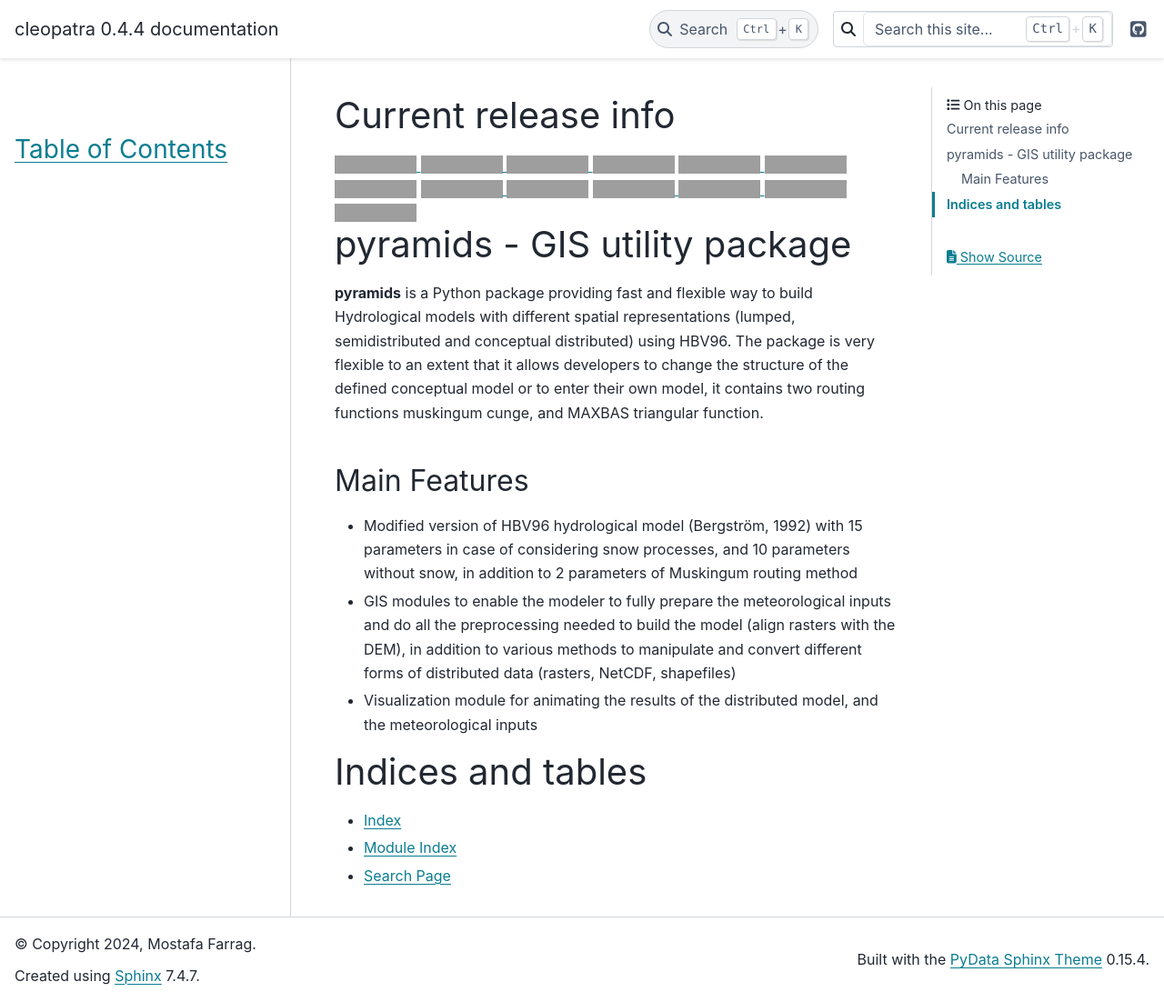
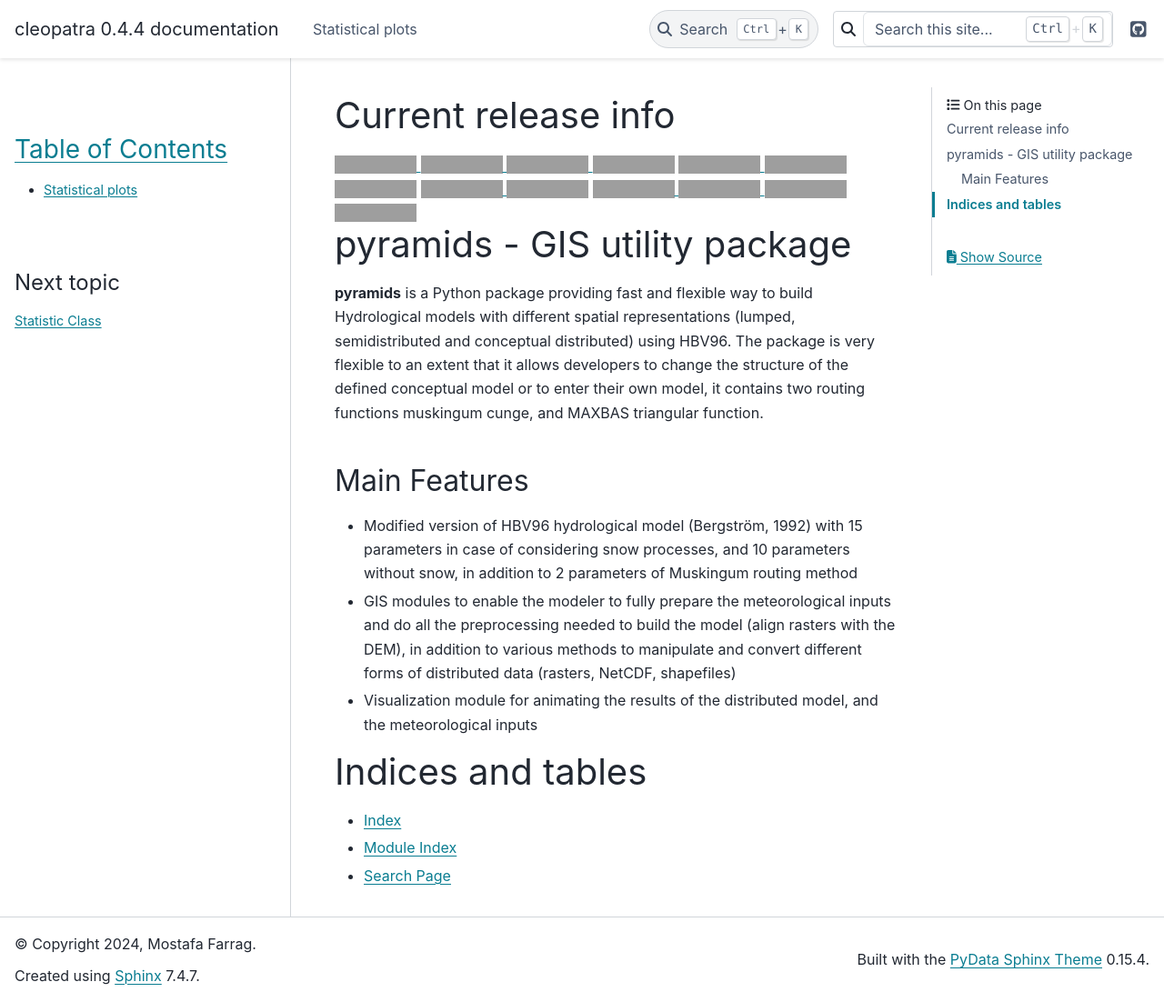
Before and after one commit to Serapieum-of-alex/cleopatra, a Sphinx documentation site: the page built from docs/source/index.rst, in a window 1280 px wide and 1102 px high. Shown: the whole window at 91% size. Built offline with Sphinx 7.4.7 and the PyData theme 0.15.4, drawn with Linux system fonts in a browser that asks for light colours; pages that are not in the unit, such as notebooks, are missing from menus; some of the changed lines change nothing that is shown; grey boxes are pictures that could not be loaded.

Commit message:
add modules

```diff
--- a/docs/source/index.rst
+++ b/docs/source/index.rst
@@ -81,8 +81,8 @@
    :maxdepth: 1
 
    Installation <00Installation.rst>
-   Statistical plots <datacube-class.rst>
-
+   Statistical plots <statistics-class.rst>
+   Array <array-class.rst>
 
 Indices and tables
 ==================
```
